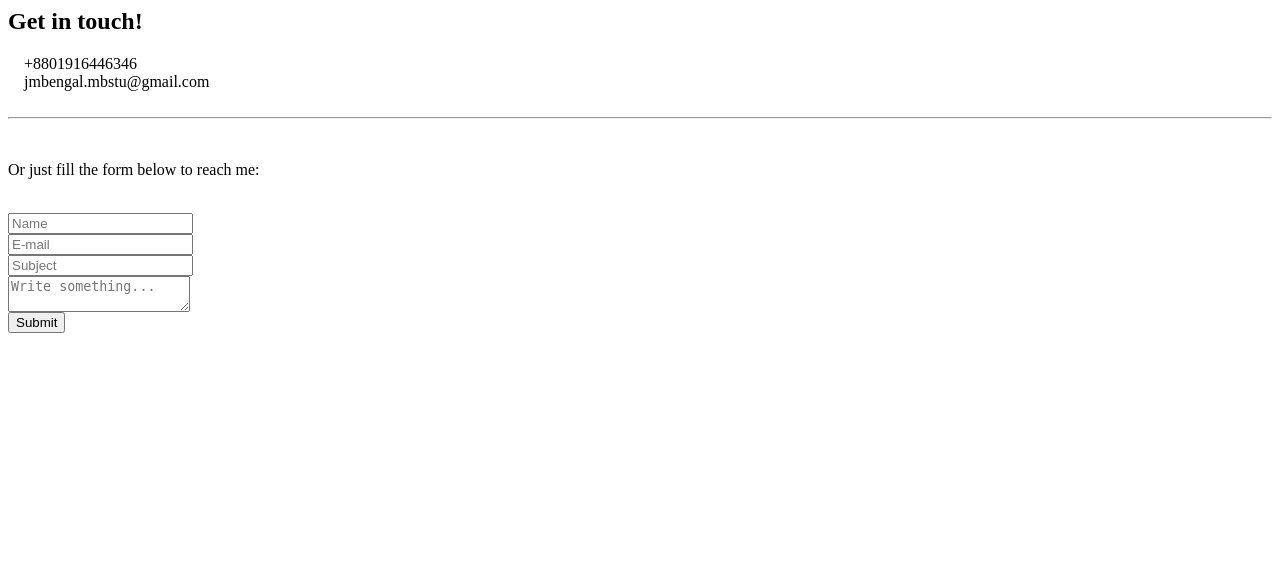
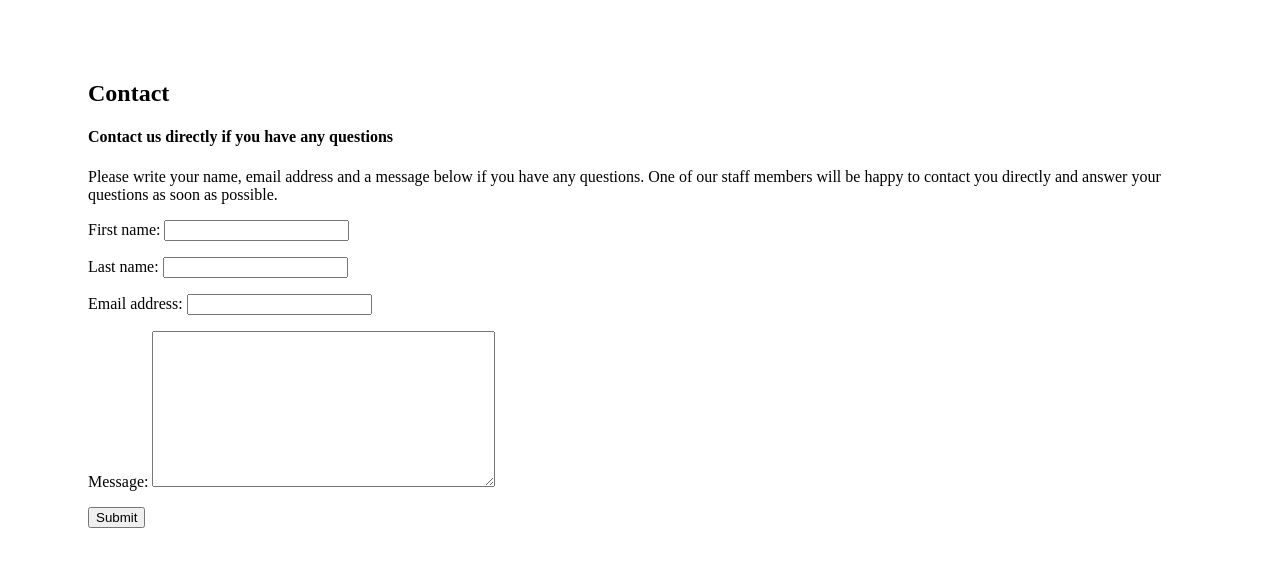
Before and after one commit to MahmudJewel/DjangoEmailSender, a Django app: page / in a window 1280 px wide. Shown: the top 567 px of the page. Run offline with Django 3.2, Linux system fonts and the light colour scheme.

Commit message:
Draft saved for mail

```diff
--- a/emailSender/settings.py
+++ b/emailSender/settings.py
@@ -124,3 +124,6 @@ STATIC_URL = '/static/'
 # https://docs.djangoproject.com/en/3.2/ref/settings/#default-auto-field
 
 DEFAULT_AUTO_FIELD = 'django.db.models.BigAutoField'
+
+# email
+EMAIL_BACKEND = 'django.core.mail.backends.console.EmailBackend'
--- /dev/null
+++ b/requirements.txt
@@ -0,0 +1,4 @@
+asgiref==3.6.0
+Django==3.2
+pytz==2022.7.1
+sqlparse==0.4.3
--- /dev/null
+++ b/second/forms.py
@@ -0,0 +1,9 @@
+from django import forms
+
+# Create your forms here.
+
+class ContactForm(forms.Form):
+	first_name = forms.CharField(max_length = 50)
+	last_name = forms.CharField(max_length = 50)
+	email_address = forms.EmailField(max_length = 150)
+	message = forms.CharField(widget = forms.Textarea, max_length = 2000)
--- a/second/urls.py
+++ b/second/urls.py
@@ -2,5 +2,5 @@ from django.urls import path,include
 from . import views
 
 urlpatterns = [
-    path('', views.home),
+    path('', views.home, name='home'),
 ]
--- a/second/views.py
+++ b/second/views.py
@@ -1,5 +1,28 @@
-from django.shortcuts import render
+from django.shortcuts import render, redirect
+from .forms import ContactForm
+from django.core.mail import send_mail, BadHeaderError
+from django.http import HttpResponse
+
+# from django.shortcuts import render
 # Create your views here.
 
 def home(request):
-	return render(request, 'index.html')
+	if request.method == 'POST':
+		form = ContactForm(request.POST)
+		if form.is_valid():
+			subject = "Website Inquiry"
+			body = {
+			'first_name': form.cleaned_data['first_name'],
+			'last_name': form.cleaned_data['last_name'],
+			'email': form.cleaned_data['email_address'],
+			'message':form.cleaned_data['message'],
+			}
+			message = "\n".join(body.values())
+			print('Messages ===============> ', message)
+			try:
+				send_mail(subject, message, 'admin@example.com', ['admin@example.com'])
+			except BadHeaderError:
+				return HttpResponse('Invalid header found.')
+			return redirect ("home")
+	form = ContactForm()
+	return render(request, 'index.html', {'form':form})
--- a/templates/index.html
+++ b/templates/index.html
@@ -6,46 +6,29 @@
 -->
 {% load static %}
 <html lang="en">
+
 <head>
 
 </head>
+
 <body>
 	<!--===================== start  contact   =========================-->
 	<section id="contactid">
 		<div>
-				<div class="top center-text">
-
-					<div>
-						<h1> Get in touch! </h1>
+			<div style="margin:80px">
+				<h1>Contact</h1>
+				<h4>Contact us directly if you have any questions</h4>
+				<p>
+					Please write your name, email address and a message below if you have any questions.
+					One of our staff members will be happy to contact you directly and answer your questions as soon as
+					possible.
+				</p>
+				<form method="post">
+					{% csrf_token %}
+					{{form.as_p}}
+					<button type="submit">Submit</button>
+				</form>
 			</div>
-					<div class="large">
-						<i class="fas fa-mobile-alt"></i> &nbsp &nbsp +8801916446346
-					</div>
-					<div class="large">
-						<i class="far fa-envelope"></i> &nbsp &nbsp  jmbengal.mbstu@gmail.com   <br><br>
-						<hr>
-						<br><p>Or just fill the form below to reach me:</p><br>
-					</div>
-
-				</div>
-				<div class="form center-text">
-					<div class="form-area">
-						<input type="text" name="name" placeholder="Name">
-					</div>
-					<div class="form-area">
-						<input type="email" name="email" placeholder="E-mail">
-					</div>
-					<div class="form-area">
-						<input type="text" name="sub" placeholder="Subject">
-					</div>
-					<div class="t-area2">
-						<textarea placeholder="Write something..."></textarea>
-					</div>
-					<div class="btn">
-						<button>Submit</button>
-					</div>
-				</div>
-				<div></div>
 		</div>
 	</section>
 	<!--===================== End  contact   =========================-->
@@ -53,4 +36,5 @@
 
 	</div>
 </body>
+
 </html>
```
Lines whose indentation alone changed are shown as unchanged.
